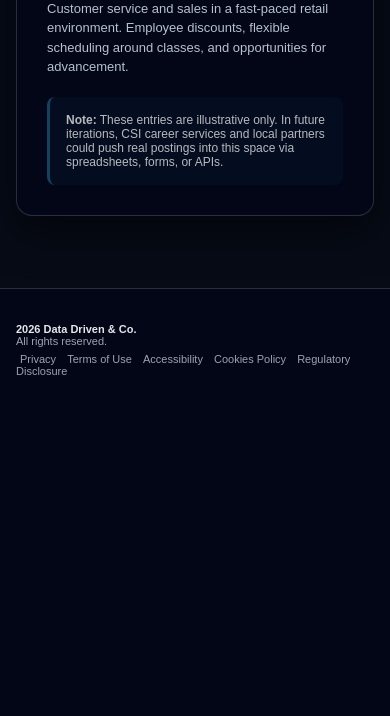
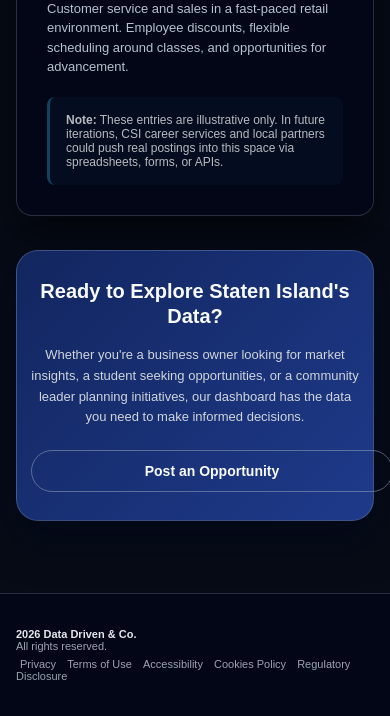
Before and after one commit to Angeloponniah06/DataDrivenStatenIsland, a Flask app: page /resources in a window 390 px wide. Shown: the part 4509-5225 px from the top of the page. Before the commit the page ends 4884 px from the top, so only its background shows below. Run offline with Flask 3, Linux system fonts and the light colour scheme.

Commit message:
added the post opportunity in resources button

```diff
--- a/templates/resources.html
+++ b/templates/resources.html
@@ -320,6 +320,54 @@
             border-left: 3px solid rgba(56, 189, 248, 0.4);
         }
 
+        .resources-cta {
+            margin-top: 44px;
+            background: linear-gradient(135deg, #12265f, #1e3a8a);
+            border: 1px solid rgba(148, 163, 184, 0.3);
+            border-radius: 22px;
+            padding: 40px 24px;
+            text-align: center;
+            box-shadow: 0 18px 42px rgba(2, 6, 23, 0.5);
+        }
+
+        .resources-cta-title {
+            font-size: 24px;
+            font-weight: 700;
+            line-height: 1.25;
+            margin: 0 0 16px;
+            color: #f8fafc;
+        }
+
+        .resources-cta-text {
+            max-width: 760px;
+            margin: 0 auto 28px;
+            font-size: 14px;
+            line-height: 1.6;
+            color: #d1d5db;
+        }
+
+        .resources-cta-button {
+            display: inline-flex;
+            align-items: center;
+            justify-content: center;
+            min-width: 250px;
+            padding: 14px 26px;
+            border-radius: 999px;
+            border: 1px solid rgba(148, 163, 184, 0.55);
+            background: transparent;
+            color: #f8fafc;
+            text-decoration: none;
+            font-size: 14px;
+            font-weight: 600;
+            transition: all 0.2s;
+        }
+
+        .resources-cta-button:hover {
+            background: rgba(148, 163, 184, 0.16);
+            border-color: rgba(226, 232, 240, 0.85);
+            transform: translateY(-1px);
+        }
+
         @media (max-width: 960px) {
             main {
                 padding: 24px 20px 40px;
@@ -329,6 +377,18 @@
             }
             .programs-grid {
                 grid-template-columns: 1fr;
+            }
+            .resources-cta {
+                padding: 34px 20px;
+            }
+            .resources-cta-title {
+                font-size: 22px;
+            }
+            .resources-cta-text {
+                font-size: 14px;
+            }
+            .resources-cta-button {
+                font-size: 14px;
             }
         }
 
@@ -393,6 +453,23 @@
             }
             .job-description {
                 font-size: 13px;
+            }
+            .resources-cta {
+                margin-top: 34px;
+                padding: 28px 14px;
+            }
+            .resources-cta-title {
+                font-size: 20px;
+            }
+            .resources-cta-text {
+                font-size: 13px;
+                margin-bottom: 22px;
+            }
+            .resources-cta-button {
+                width: 100%;
+                min-width: 0;
+                font-size: 14px;
+                padding: 12px 16px;
             }
         }
 
@@ -693,6 +770,15 @@
             could push real postings into this space via spreadsheets, forms, or APIs.
         </div>
     </div>
+
+    <section class="resources-cta">
+        <h2 class="resources-cta-title">Ready to Explore Staten Island's Data?</h2>
+        <p class="resources-cta-text">
+            Whether you're a business owner looking for market insights, a student seeking opportunities,
+            or a community leader planning initiatives, our dashboard has the data you need to make informed decisions.
+        </p>
+        <a class="resources-cta-button" href="/apply">Post an Opportunity</a>
+    </section>
 </main>
 
 <footer>
```
